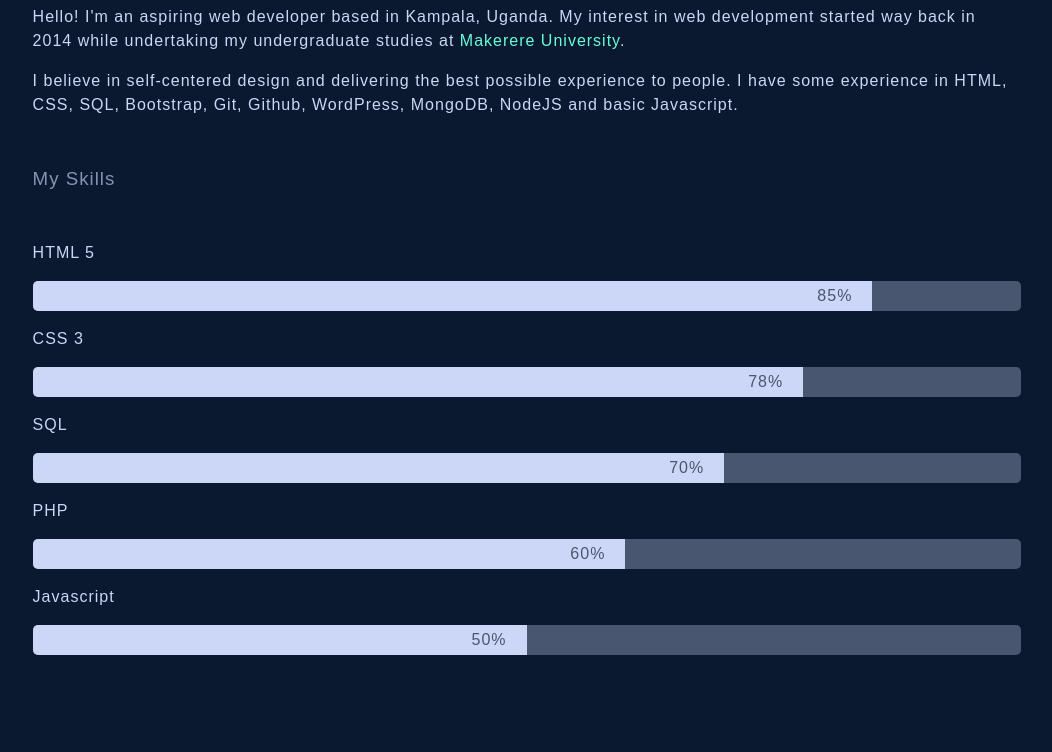
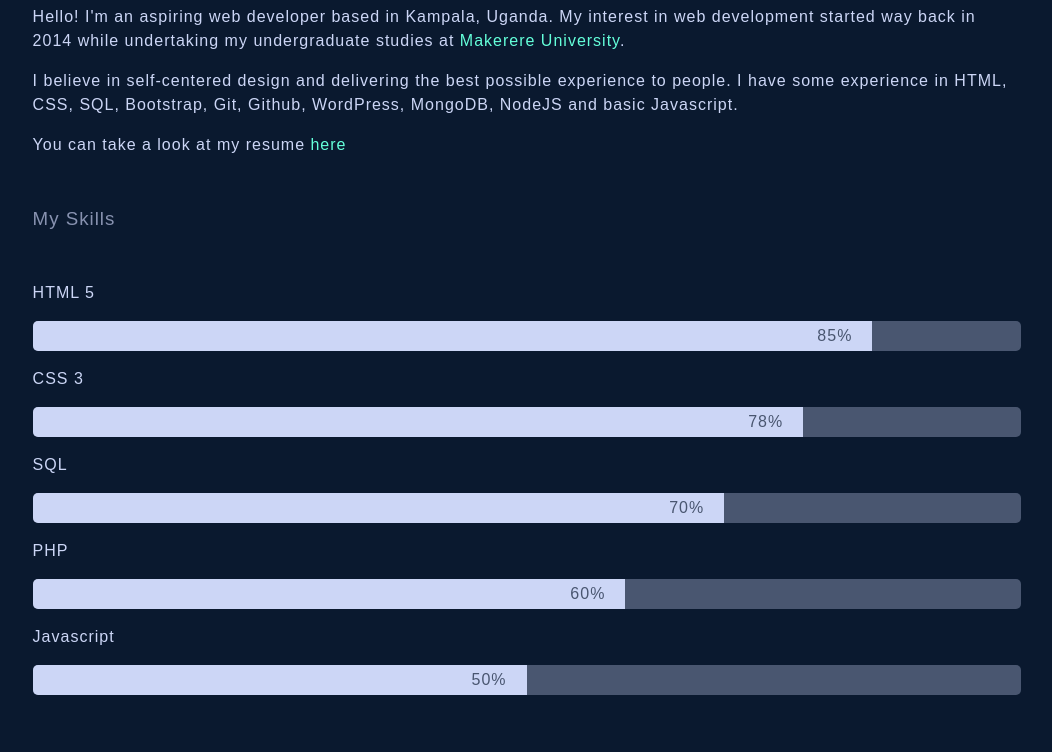
Before and after one commit to bmutebi/My-Portfolio, a plain HTML site: page index.htm in a window 1280 px wide. Shown: the part 1060-1812 px from the top of the page, without its empty margins (171-1223 px from the left). Drawn offline with nearby package versions, Linux system fonts and the light colour scheme.

Commit message:
Update index.htm

```diff
--- a/index.htm
+++ b/index.htm
@@ -56,6 +56,7 @@
                 Hello! I'm an aspiring web developer based in Kampala, Uganda. My interest in web development started way back in 2014 while undertaking my undergraduate studies at <a href="https://www.mak.ac.ug/">Makerere University</a>.
             </p>
             <p>I believe in self-centered design and delivering the best possible experience to people. I have some experience in HTML, CSS, SQL, Bootstrap, Git, Github, WordPress, MongoDB, NodeJS and basic Javascript.</p>
+            <p>You can take a look at my resume <a href="https://drive.google.com/file/d/10yKPio5T2hrRjDHfn49QKs_cHH8B2N-F/view?usp=sharing" target="new">here</a></p>
             <h3>My Skills</h3>
             <p>HTML 5</p>
             <div class="container">
```
